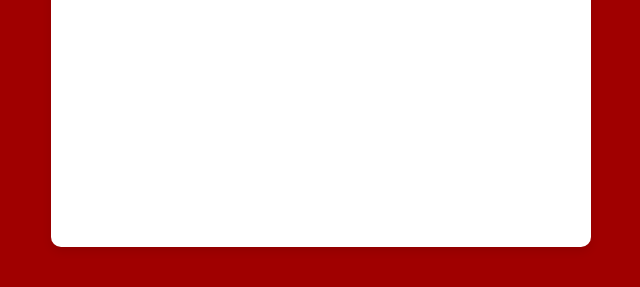
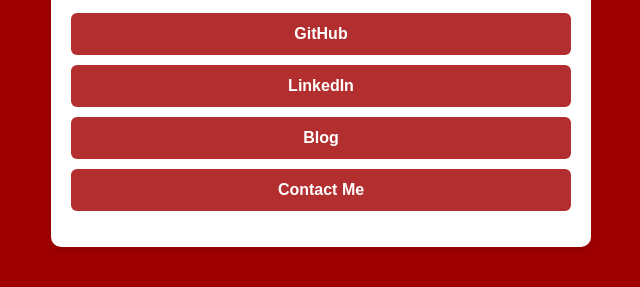
Before and after one commit to WhiteurstJoshua/Link-in-bio, a plain HTML site: page index.html in a window 1280 px wide. Shown: the part 181-468 px from the top of the page, without its empty margins (319-959 px from the left). Drawn offline with Linux system fonts and the light colour scheme.

Commit message:
fix olor

```diff
--- a/style.css
+++ b/style.css
@@ -38,7 +38,7 @@ nav ul li {
 
 nav ul li a {
   display: block;
-  background-color: #b32f2f2;
+  background-color: #b32f2f;
   color: white;
   text-decoration: none;
   padding: 12px;
```
